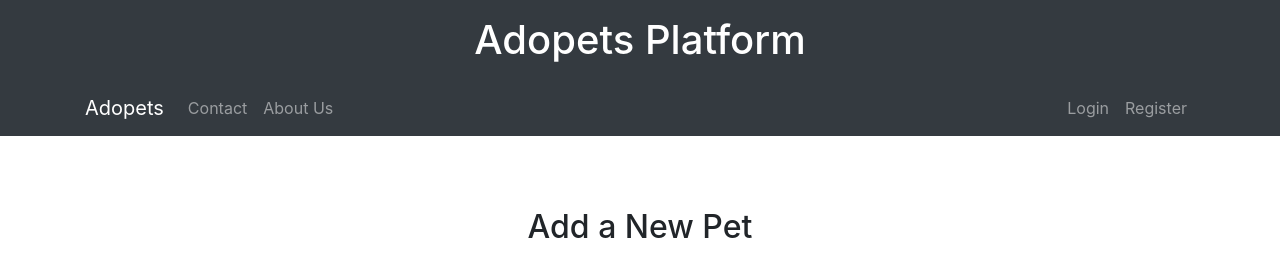
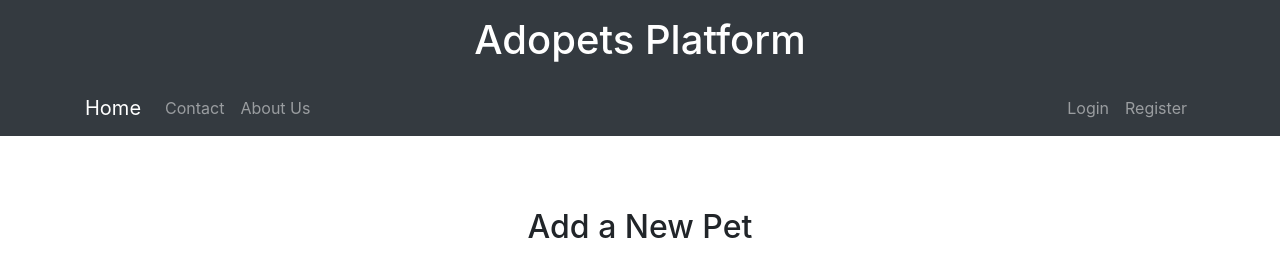
Before and after one commit to sahlaouiahmed/adopets_platform, a Django app: page /add-pet/ in a window 1280 px wide. Shown: the top 271 px of the page. Run offline with Django 4.2, Linux system fonts and the light colour scheme; parts of the project's set-up code (start-up, migrations or seed data) failed here and were passed over; some libraries are stand-ins or nearby versions.

Commit message:
test deploy

```diff
--- a/templates/base.html
+++ b/templates/base.html
@@ -20,7 +20,7 @@
         </header>
         <nav class="navbar navbar-expand-lg navbar-dark bg-dark">
             <div class="container">
-                <a class="navbar-brand" href="{% url 'home' %}">Adopets</a>
+                <a class="navbar-brand" href="{% url 'home' %}">Home</a>
                 <button class="navbar-toggler" type="button" data-toggle="collapse" data-target="#navbarNav" aria-controls="navbarNav" aria-expanded="false" aria-label="Toggle navigation">
                     <i class="fas fa-bars"></i>
                 </button>
```
